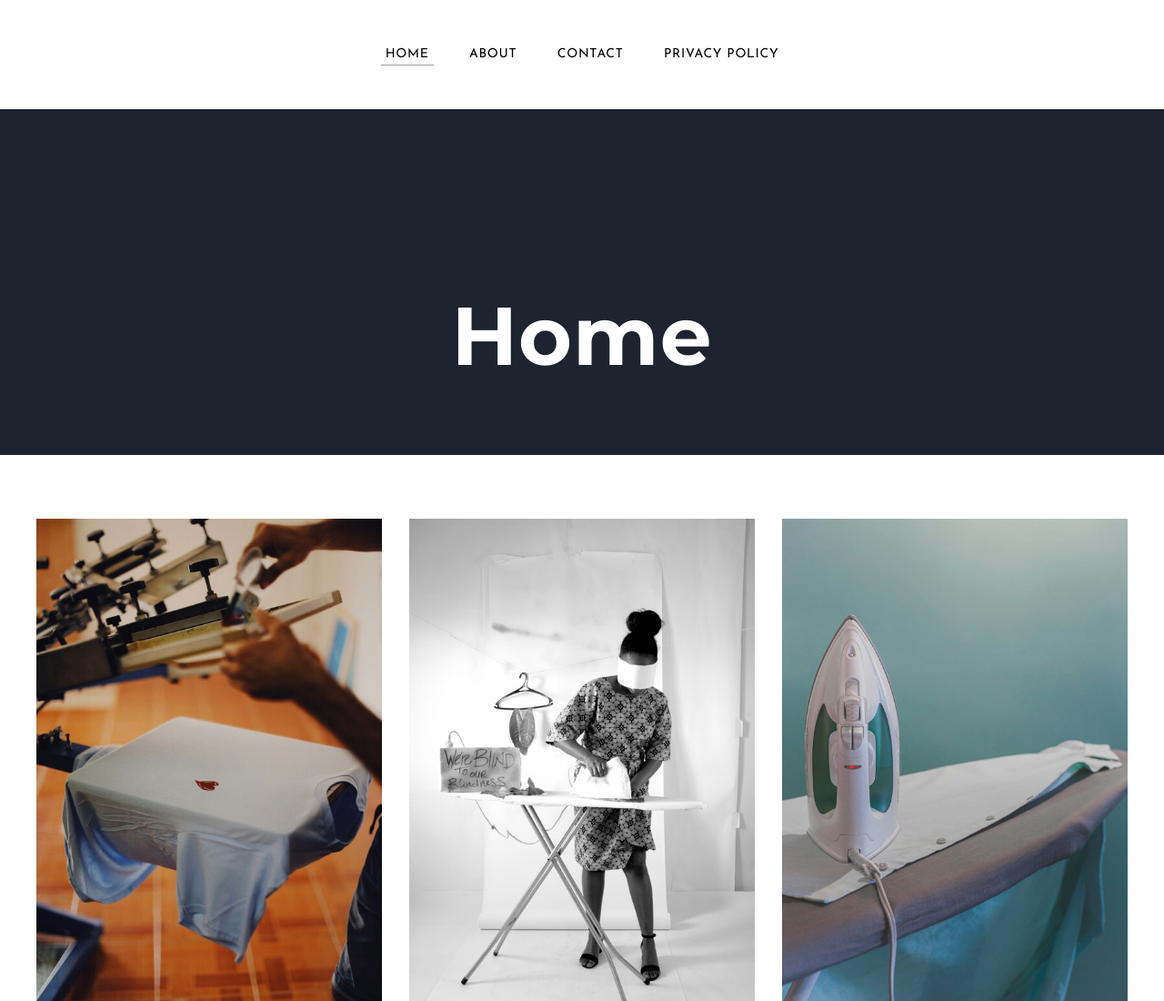
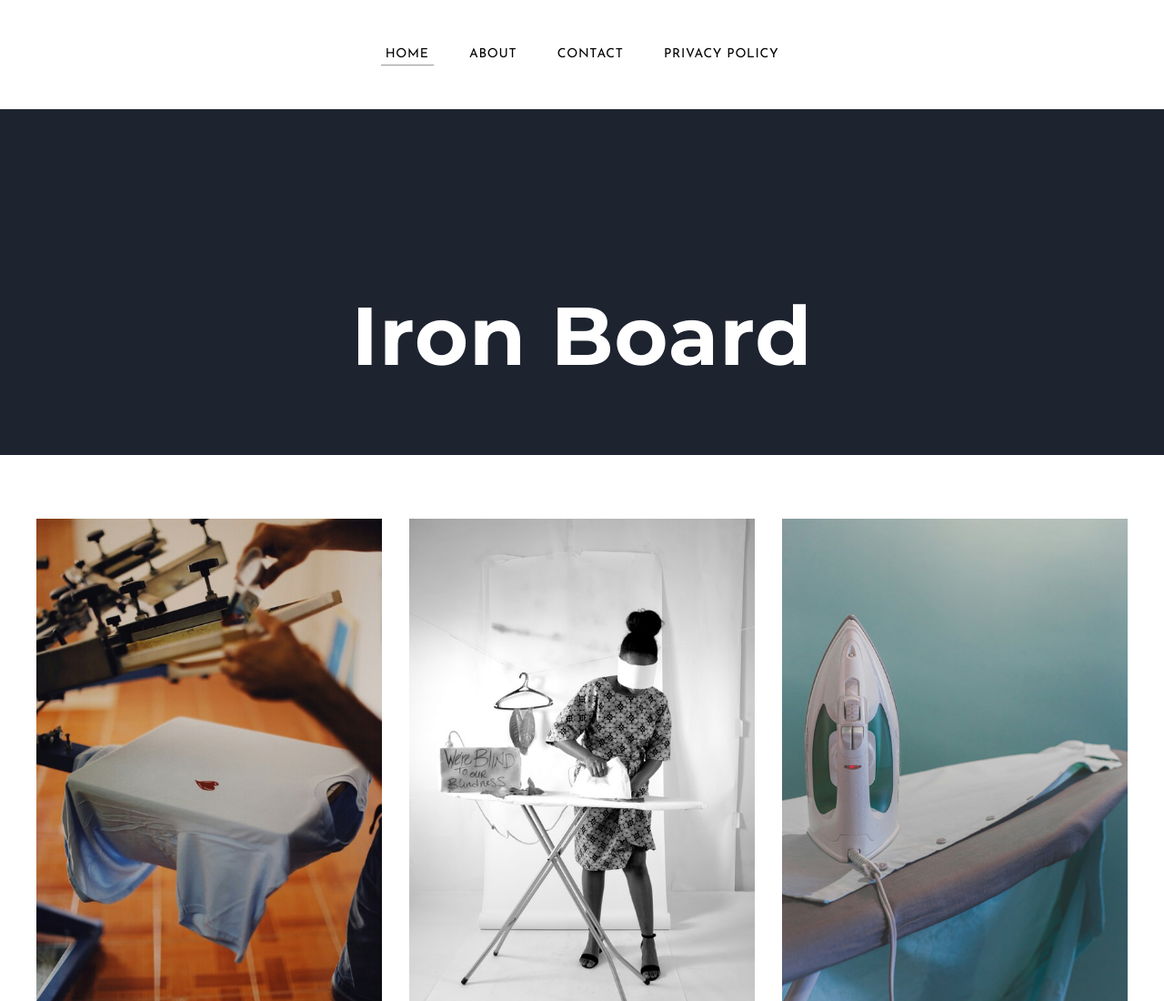
Before and after one commit to andreconsutroyok-ux/iron-board-nop, a plain HTML site: page index.html in a window 1280 px wide. Shown: the top 1100 px of the page at 91% size. Drawn offline with Linux system fonts and the light colour scheme; no server answers.

Commit message:
Update index.html

```diff
--- a/index.html
+++ b/index.html
@@ -182,7 +182,7 @@ _W.setup_model_rpc({"rpc_namespace":"_W.CustomerAccounts.RPC","model_namespace":
           <div class="container">
             <div class="banner">
 				<div class="wsite-section-elements">
-					<h2 class="wsite-content-title">Home</h2>
+					<h2 class="wsite-content-title">Iron Board</h2>
 				</div>
 			</div>
           </div>
@@ -242,6 +242,7 @@ _W.setup_model_rpc({"rpc_namespace":"_W.CustomerAccounts.RPC","model_namespace":
 <img src="uploads/1/5/1/9/151901982/filip-mroz-gma1zfs3-6e-unsplash_orig.jpg" alt="Picture" style="width:auto;max-width:100%">
 </a>
 <div style="display:block;font-size:90%"></div>
+
 </div></div>
 
 
```
